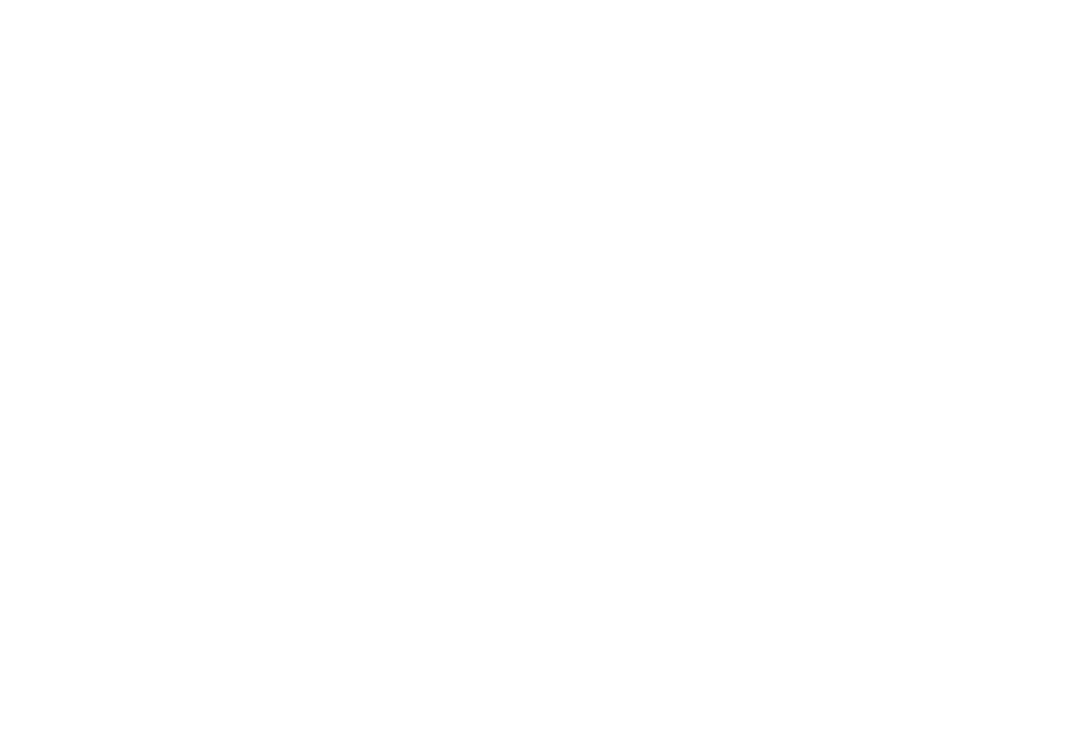
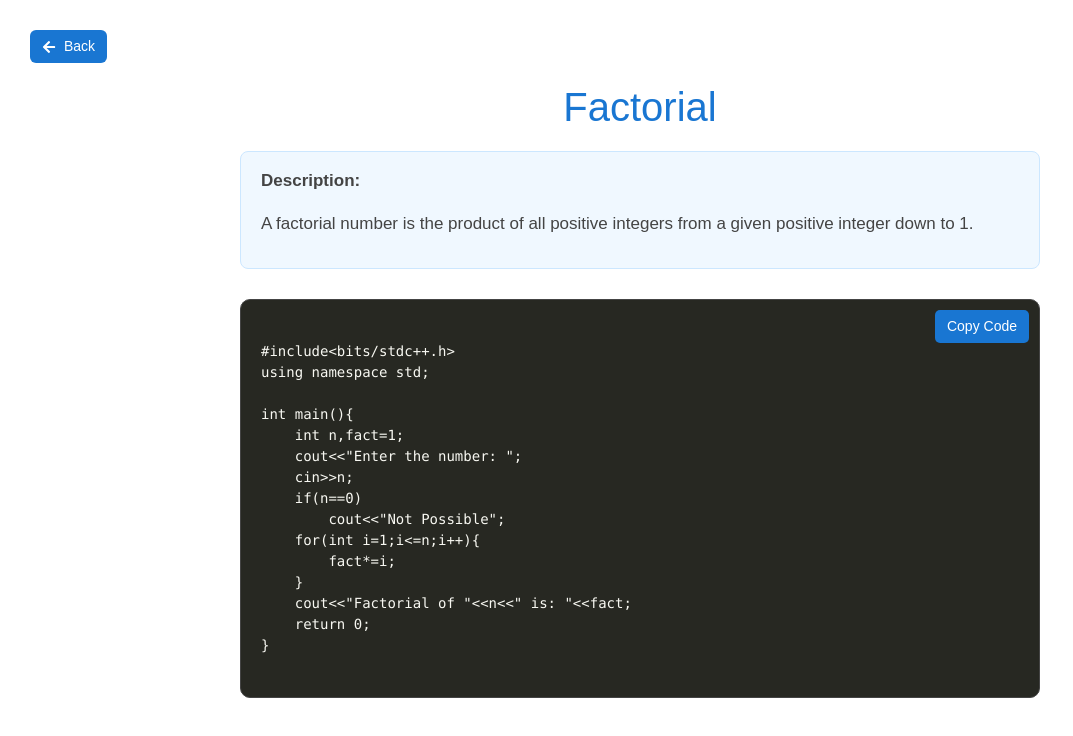
Before and after one commit to udaykallam/SimpleCppPrograms, a React (Vite) app: page /factorial in a window 1280 px wide. Before the commit this address had no page. Shown: the top 736 px of the page, without its empty margins (0-1073 px from the left). Built offline with nearby package versions, Linux system fonts and the light colour scheme.

Commit message:
Factorial number

```diff
--- a/src/App.jsx
+++ b/src/App.jsx
@@ -4,6 +4,7 @@ import { Index } from './components/Index'
 import Palindrome from './pages/Palindrome'
 import { StringPalindrome } from './pages/StringPalindrome'
 import PrimeNumber from './pages/PrimeNumber'
+import Factorial from './pages/Factorial'
 
 function App() {
   return (
@@ -13,6 +14,7 @@ function App() {
         <Route path='/palindrome' element={<Palindrome />} />
         <Route path='/stringpalindrome' element={<StringPalindrome />} />
         <Route path='/primenumber' element={<PrimeNumber />} />
+        <Route path='/factorial' element={<Factorial />} />
       </Routes>
     </>
   )
--- /dev/null
+++ b/src/pages/Factorial.jsx
@@ -0,0 +1,36 @@
+import React from 'react'
+import CodeTemplate from '../components/CodeTemplate'
+
+const Factorial = () => {
+
+    const FactorialCode=`
+#include<bits/stdc++.h>
+using namespace std;
+
+int main(){
+    int n,fact=1;
+    cout<<"Enter the number: ";
+    cin>>n;
+    if(n==0)
+        cout<<"Not Possible";
+    for(int i=1;i<=n;i++){
+        fact*=i;
+    }
+    cout<<"Factorial of "<<n<<" is: "<<fact;
+    return 0;
+}
+    `;
+
+    const factorialDescription="A factorial number is the product of all positive integers from a given positive integer down to 1.";
+  return (
+    <>
+    <CodeTemplate
+        title="Factorial"
+        description={factorialDescription}
+        code={FactorialCode}
+    />
+    </>
+  )
+}
+
+export default Factorial
```
